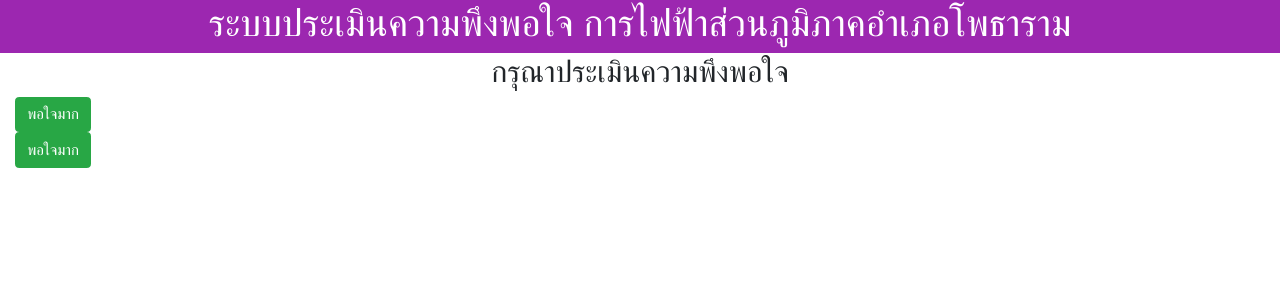
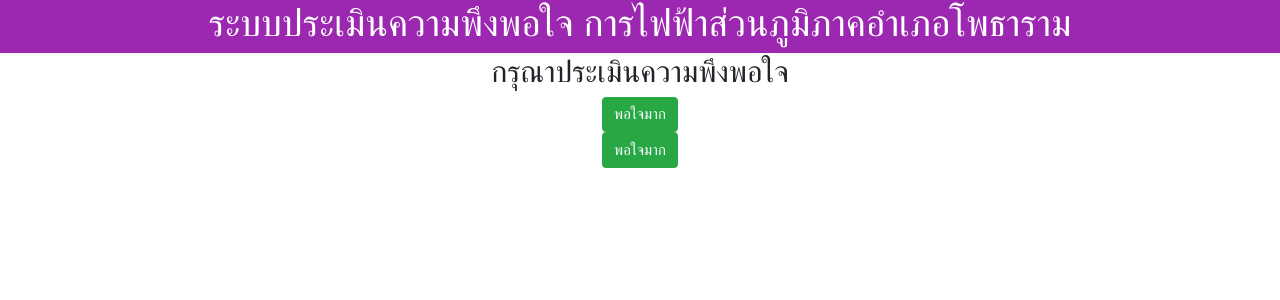
Before and after one commit to tueseed/satisfaction, a PHP site: page / in a window 1280 px wide. Shown: the top 300 px of the page. Run offline with PHP 8.4, Linux system fonts and the light colour scheme; some libraries are stand-ins or nearby versions.

Commit message:
Add files via upload

```diff
--- a/index.php
+++ b/index.php
@@ -45,10 +45,10 @@ margin-bottom: 10px;
             <div class="form-group2">
                 <h2>กรุณาประเมินความพึงพอใจ</h2>
             </div>
-			 <div class="form-group3">
+			 <div class="form-group2">
                     <input type="button" class="btn btn-success" value="พอใจมาก"/>
             </div>
-			<div class="form-group3">
+			<div class="form-group2">
                     <input type="button" class="btn btn-success" value="พอใจมาก"/>
             </div>
         </div>
```
